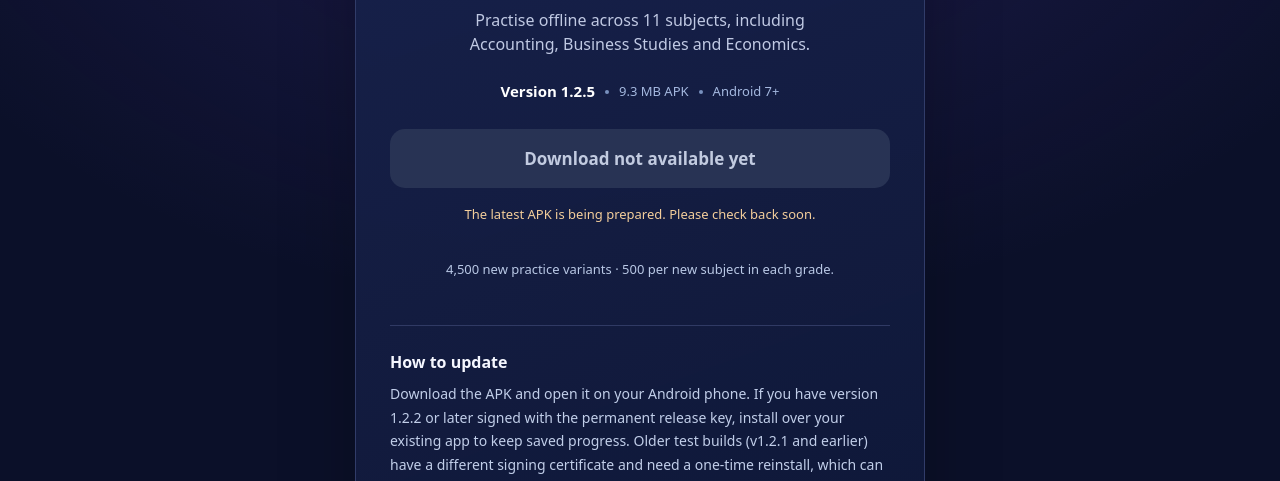
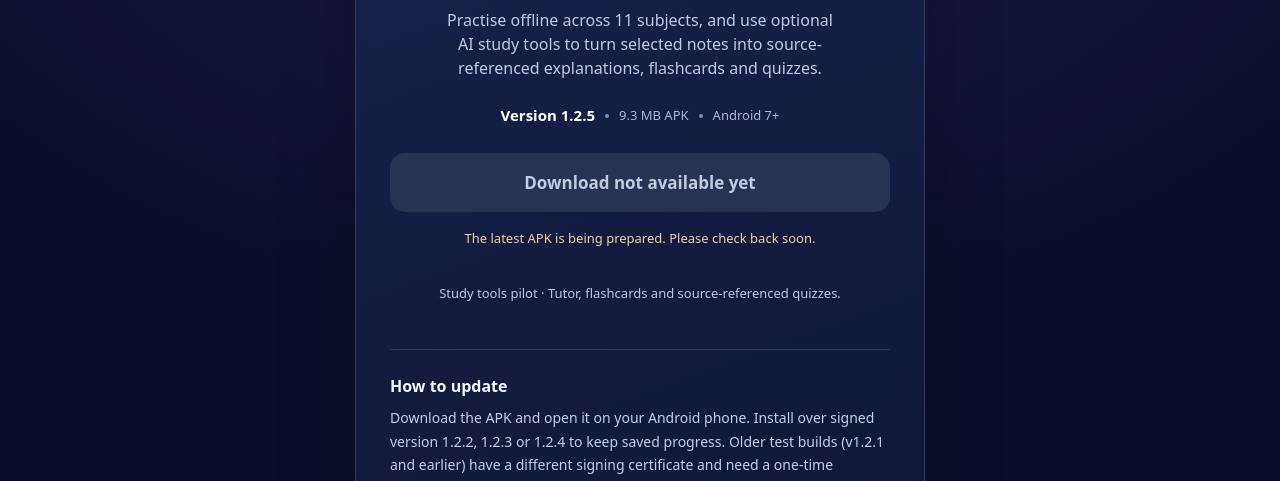
Before and after one commit to 218260652/examready-sa-website, a plain HTML site: page index.html in a window 1280 px wide. Shown: the part 319-800 px from the top of the page. Drawn offline with Linux system fonts and the light colour scheme; no server answers.

Commit message:
Update ExamReady SA download page for v1.2.5

```diff
--- a/index.html
+++ b/index.html
@@ -43,14 +43,14 @@
   <section class="panel" id="download" aria-labelledby="download-title">
     <span class="eyebrow">Official Android downloads</span>
     <h1 id="download-title">Download the latest update</h1>
-    <p class="intro">Practise offline across 11 subjects, including Accounting, Business Studies and Economics.</p>
-    <div class="version"><strong id="version">Version 1.2.4</strong><span class="dot" aria-hidden="true"></span><span id="file-size">APK download</span><span class="dot" aria-hidden="true"></span><span>Android 7+</span></div>
+    <p class="intro">Practise offline across 11 subjects, and use optional AI study tools to turn selected notes into source-referenced explanations, flashcards and quizzes.</p>
+    <div class="version"><strong id="version">Version 1.2.5</strong><span class="dot" aria-hidden="true"></span><span id="file-size">APK download</span><span class="dot" aria-hidden="true"></span><span>Android 7+</span></div>
     <a id="apk-download" class="download" aria-disabled="true" tabindex="-1">Checking download…</a>
     <p class="status" id="download-status" role="status" aria-live="polite">Checking whether the APK file is available.</p>
-    <p class="status" id="release-notes">4,500 new practice variants · 500 per new subject in each grade.</p>
+    <p class="status" id="release-notes">Study tools pilot · Tutor, flashcards and source-referenced quizzes.</p>
     <div class="steps">
       <h2>How to update</h2>
-      <p>Download the APK and open it on your Android phone. If you have version 1.2.2 or later signed with the permanent release key, install over your existing app to keep saved progress. Older test builds (v1.2.1 and earlier) have a different signing certificate and need a one-time reinstall, which can erase saved progress.</p>
+      <p>Download the APK and open it on your Android phone. Install over signed version 1.2.2, 1.2.3 or 1.2.4 to keep saved progress. Older test builds (v1.2.1 and earlier) have a different signing certificate and need a one-time reinstall, which can erase saved progress.</p>
     </div>
     <div class="caution">One-time migration for older test builds: uninstalling removes local app data and may erase quiz progress. Versions 1.2.2 and later use the permanent release certificate. Future updates must use the same signing key. This APK is distributed outside Google Play.</div>
   </section>
```
